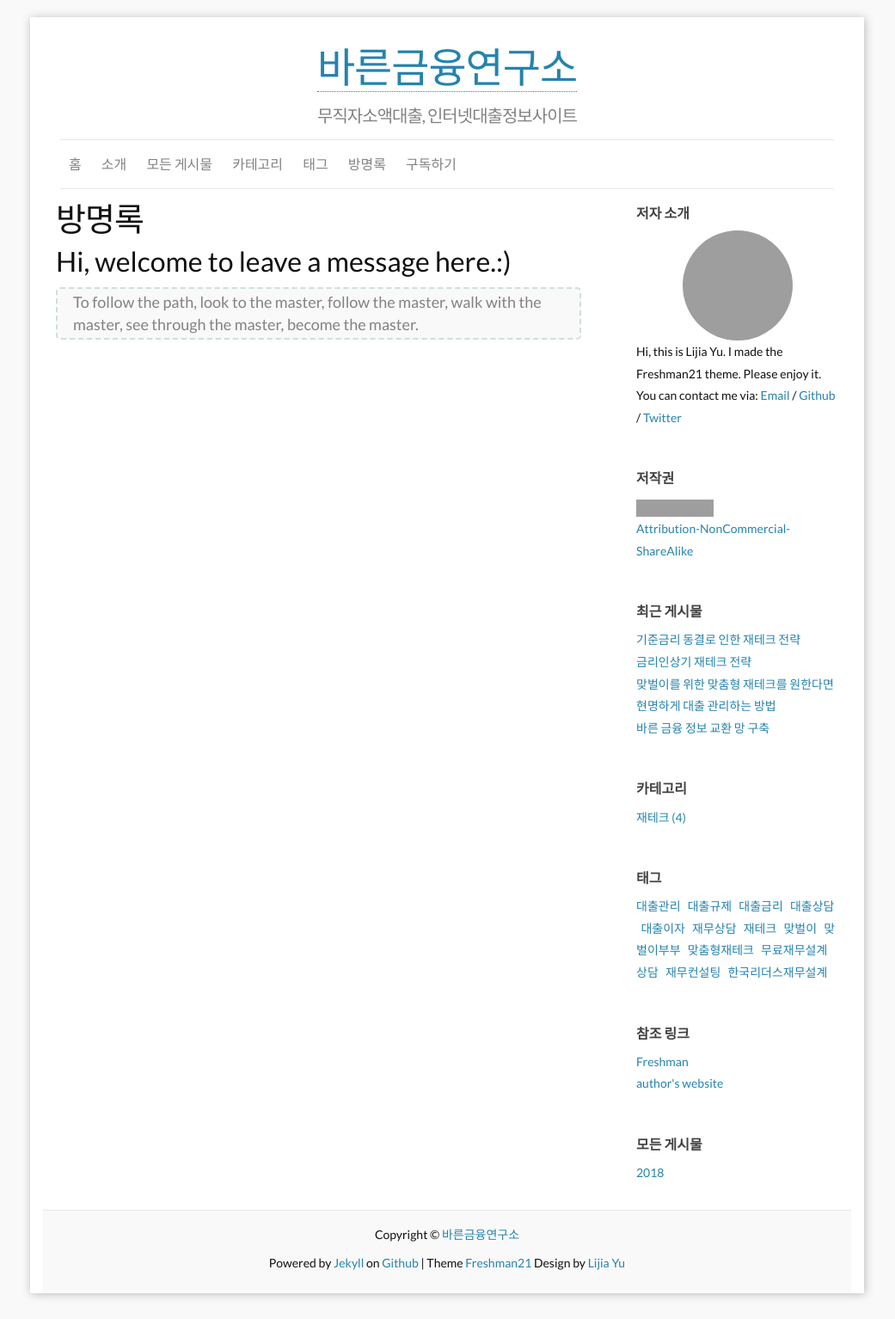
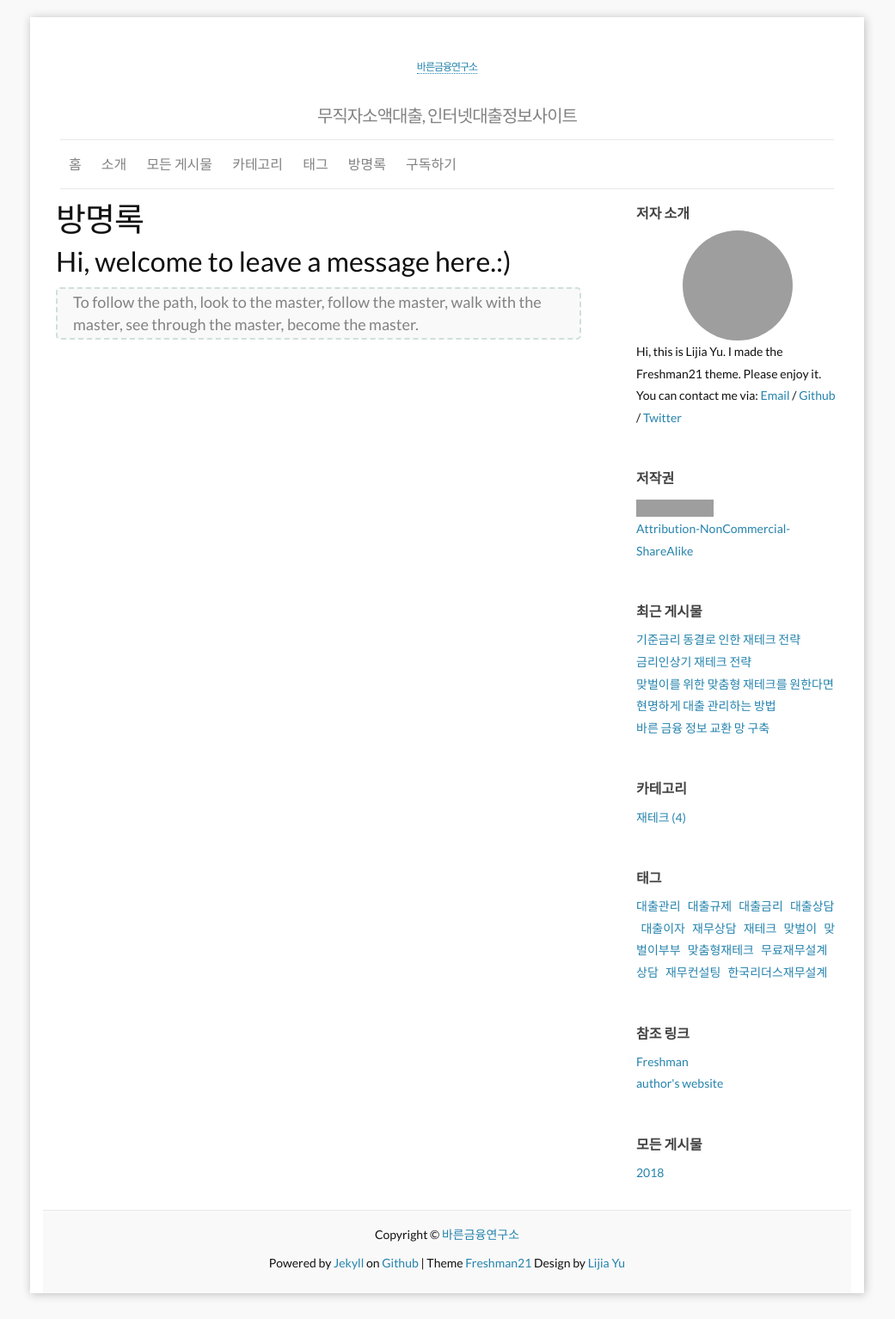
Before and after one commit to leevra/finance, a Jekyll site: the page built from f_guestbook.md, in a window 1280 px wide. Shown: the whole page at 86% size, without its empty margins (120-1161 px from the left). Built offline with Jekyll 4.4.1, drawn with Linux system fonts in a browser that asks for light colours; comment, search, counter and statistics services are not loaded; grey boxes are pictures that could not be loaded.

Commit message:
VersionActivity

```diff
--- a/_includes/header.html
+++ b/_includes/header.html
@@ -2,7 +2,7 @@
 
   <div class="wrapper">
 
-    <h3 class="site-title"><a href="{{ site.baseurl }}/">{{ site.title }}</a></h3>
+    <h1 class="site-title"><a href="{{ site.baseurl }}/">{{ site.title }}</a></h1>
     <h3 class="site-meta">{{ site.tagline }}</h3>
 
     <nav class="site-nav">
--- a/_sass/_layout.scss
+++ b/_sass/_layout.scss
@@ -9,7 +9,7 @@
 }
 
 .site-title {
-  font-size: 48px;
+  font-size: 12px;
   line-height: 56px;
   letter-spacing: -1px;
   margin-bottom: 0;
```
